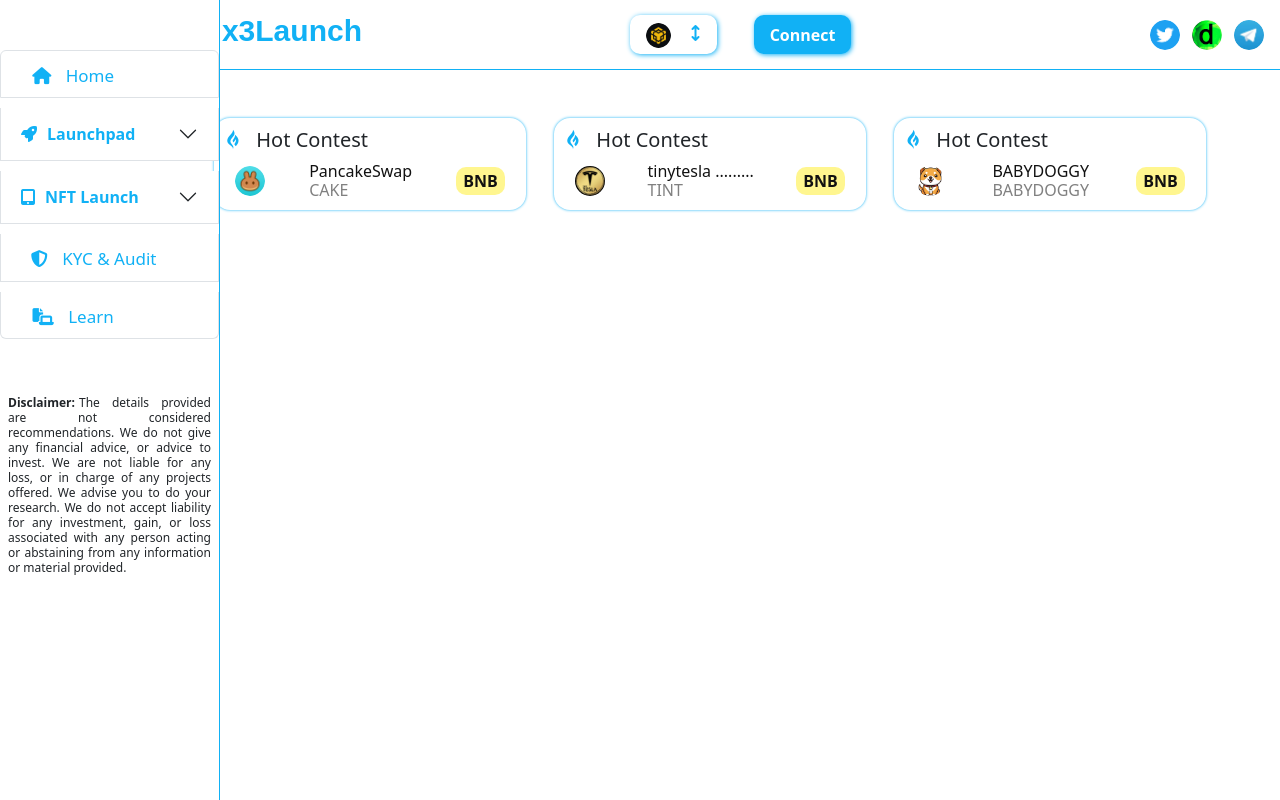
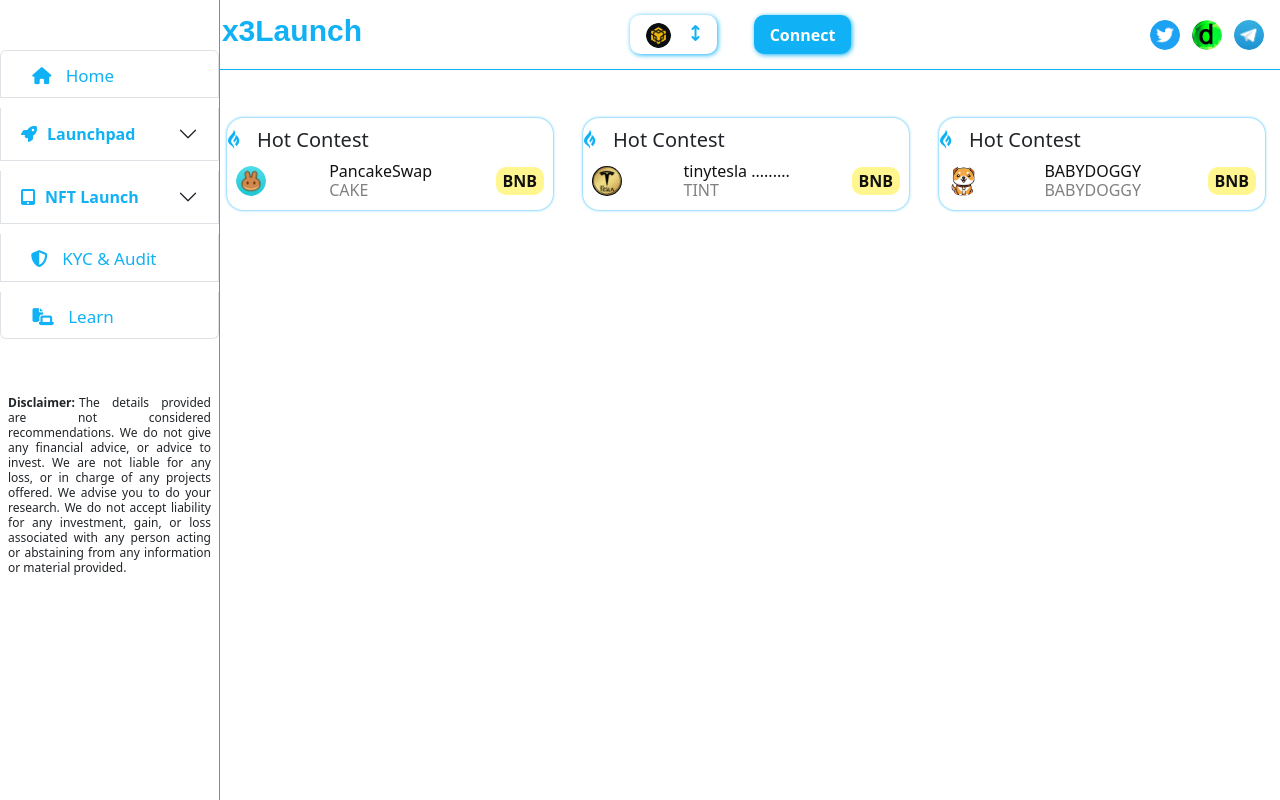
Before and after one commit to nipaaa/x3-launch, a React (Create React App) app: page /projects in a window 1280 px wide. Built offline with nearby package versions, Linux system fonts and the light colour scheme.

Commit message:
project page bug fix

```diff
--- a/src/components/pages/Projects.js
+++ b/src/components/pages/Projects.js
@@ -12,8 +12,9 @@
         <section className="home_contents">
           <WalNav />
           <div className="home_second_wrap  row my-5">
-                <div className="col-12 col-md-4 col-lg-4 col-xl-4 row">
-                  <div className="col-11 col-md-11 col-lg-11 col-xl-11  home_s_box m-auto">
+                <div className="col-12 col-md-4 col-lg-4 col-xl-4">
+                 <div className='row'>
+                 <div className="col-11 col-md-11 col-lg-11 col-xl-11  home_s_box m-auto">
                     <h5 style={{ marginBottom: "10px" }}>
                       <i
                         class="fa-brands fa-gripfire"
@@ -46,9 +47,12 @@
                     </Link>
 
                   </div>
+                 </div>
                 </div>
 
-                <div className="col-12 col-md-4 col-lg-4 col-xl-4 row">
+                <div className="col-12 col-md-4 col-lg-4 col-xl-4">
+                  <div className='row'>
+
                   <div className="col-11 col-md-11 col-lg-11 col-xl-11  home_s_box m-auto">
                     <h5 style={{ marginBottom: "10px" }}>
                       {" "}
@@ -87,8 +91,11 @@
                       </div>
                     </Link>
                   </div>
+                  </div>
                 </div>
-                <div className="col-12 col-md-4 col-lg-4 col-xl-4 row">
+                <div className="col-12 col-md-4 col-lg-4 col-xl-4">
+                  <div className='row'>
+
                   <div className="col-11 col-md-11 col-lg-11 col-xl-11  home_s_box m-auto">
                     <h5 style={{ marginBottom: "10px" }}>
                       {" "}
@@ -125,6 +132,7 @@
                       </div>
                     </Link>
                   </div>
+                  </div>
                 </div>
               </div>
         </section>
--- a/src/scss/main.scss
+++ b/src/scss/main.scss
@@ -15,6 +15,12 @@
         height:100vh;
     }
 }
+.row {
+    --bs-gutter-x: 0 !important;
+    margin-left: calc(var(--bs-gutter-x)*-0) !important;
+    margin-right: calc(var(--bs-gutter-x)*-.0) !important;
+}
+
 .disclaimer{
 text-align: justify;
 font-size: 12px;
```
